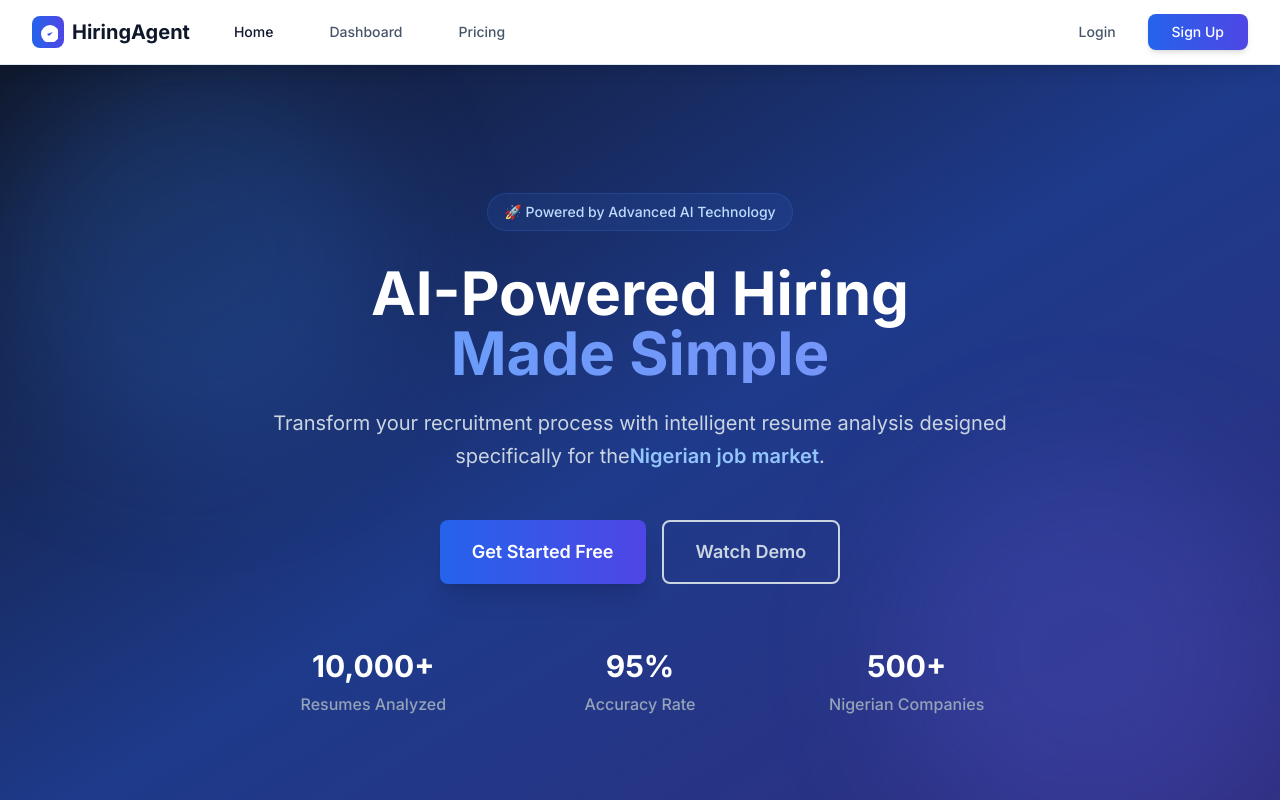
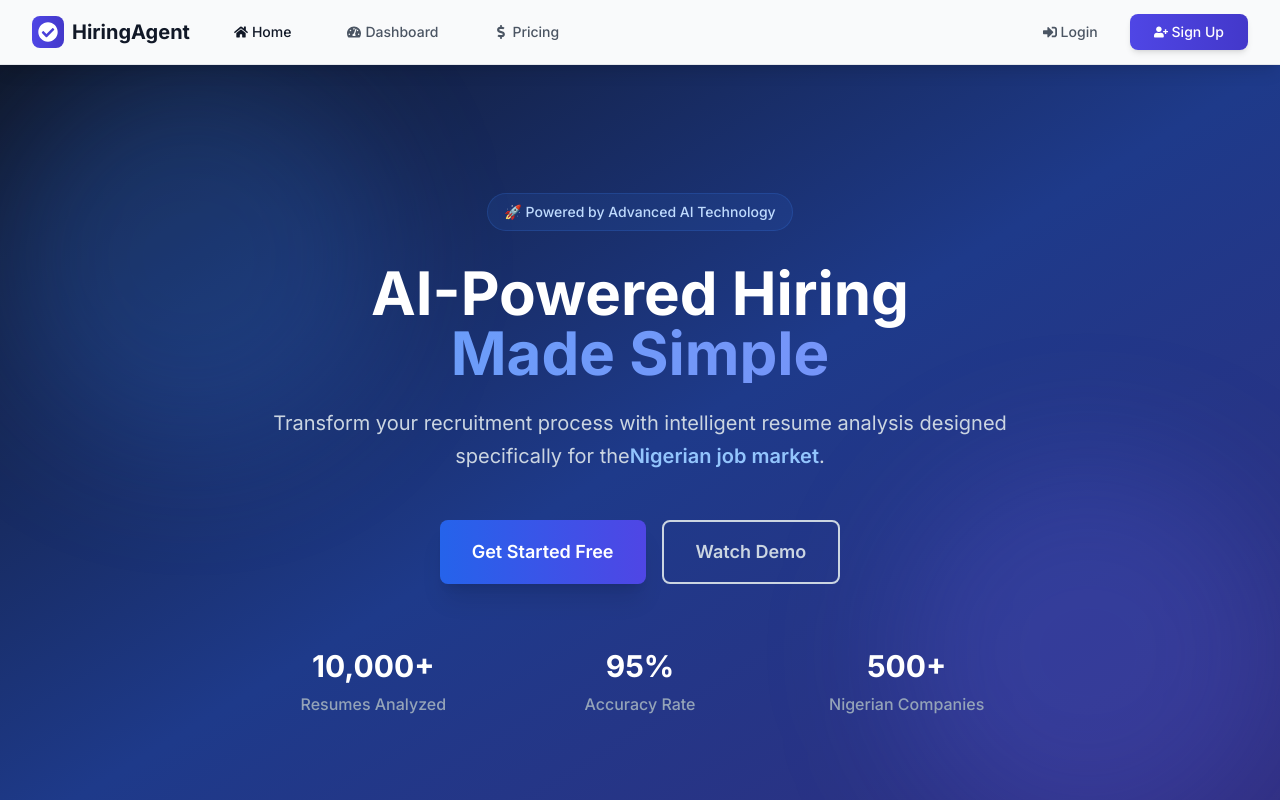
Before and after one commit to mokwathedeveloper/automated_hiring_agent, a Next.js app: page / in a window 1280 px wide. Shown: the top 800 px of the page. Built offline with nearby package versions, Linux system fonts and the light colour scheme.

Commit message:
feat(navbar): Enhance Navbar with icons and professional styling

```diff
--- a/src/components/Navbar.tsx
+++ b/src/components/Navbar.tsx
@@ -2,43 +2,42 @@
 
 import Link from 'next/link';
 import { useState } from 'react';
+import { FaCheckCircle, FaBars, FaHome, FaTachometerAlt, FaDollarSign, FaSignInAlt, FaUserPlus } from 'react-icons/fa'; // Import icons
 
 export default function Navbar() {
   const [isMenuOpen, setIsMenuOpen] = useState(false);
 
   return (
-    <nav className="bg-white/95 backdrop-blur-sm shadow-lg border-b border-slate-200 sticky top-0 z-50">
+    <nav className="bg-gray-50/95 backdrop-blur-sm shadow-lg border-b border-gray-200 sticky top-0 z-50">
       <div className="max-w-7xl mx-auto px-4 sm:px-6 lg:px-8">
         <div className="flex justify-between h-16">
           <div className="flex items-center">
             <Link href="/" className="flex items-center space-x-2">
-              <div className="w-8 h-8 bg-gradient-to-r from-blue-600 to-indigo-600 rounded-lg flex items-center justify-center">
-                <svg className="w-5 h-5 text-white" fill="currentColor" viewBox="0 0 20 20">
-                  <path d="M9 12l2 2 4-4m6 2a9 9 0 11-18 0 9 9 0 0118 0z" />
-                </svg>
+              <div className="w-8 h-8 bg-gradient-to-r from-primary-600 to-primary-700 rounded-lg flex items-center justify-center">
+                <FaCheckCircle className="w-5 h-5 text-white" />
               </div>
-              <span className="text-xl font-bold text-slate-900">HiringAgent</span>
+              <span className="text-xl font-bold text-gray-900">HiringAgent</span>
             </Link>
             <div className="hidden md:ml-8 md:flex md:space-x-8">
-              <Link href="/" className="text-slate-900 hover:text-blue-600 px-3 py-2 text-sm font-medium transition-colors">
-                Home
+              <Link href="/" className="text-gray-900 hover:text-primary-600 px-3 py-2 text-sm font-medium transition-colors flex items-center">
+                <FaHome className="mr-1" /> Home
               </Link>
-              <Link href="/dashboard" className="text-slate-600 hover:text-slate-900 px-3 py-2 text-sm font-medium transition-colors">
-                Dashboard
+              <Link href="/dashboard" className="text-gray-600 hover:text-gray-900 px-3 py-2 text-sm font-medium transition-colors flex items-center">
+                <FaTachometerAlt className="mr-1" /> Dashboard
               </Link>
-              <Link href="/pricing" className="text-slate-600 hover:text-slate-900 px-3 py-2 text-sm font-medium transition-colors">
-                Pricing
+              <Link href="/pricing" className="text-gray-600 hover:text-gray-900 px-3 py-2 text-sm font-medium transition-colors flex items-center">
+                <FaDollarSign className="mr-1" /> Pricing
               </Link>
             </div>
           </div>
 
           <div className="flex items-center space-x-4">
             <div className="hidden md:flex md:items-center md:space-x-4">
-              <button className="text-slate-600 hover:text-slate-900 px-4 py-2 rounded-lg text-sm font-medium transition-colors">
-                Login
+              <button className="text-gray-600 hover:text-gray-900 px-4 py-2 rounded-lg text-sm font-medium transition-colors flex items-center">
+                <FaSignInAlt className="mr-1" /> Login
               </button>
-              <button className="bg-gradient-to-r from-blue-600 to-indigo-600 text-white hover:from-blue-700 hover:to-indigo-700 px-6 py-2 rounded-lg text-sm font-medium shadow-md hover:shadow-lg transition-all duration-200">
-                Sign Up
+              <button className="bg-gradient-to-r from-primary-600 to-primary-700 text-white hover:from-primary-700 hover:to-primary-800 px-6 py-2 rounded-lg text-sm font-medium shadow-md hover:shadow-lg transition-all duration-200 flex items-center">
+                <FaUserPlus className="mr-1" /> Sign Up
               </button>
             </div>
 
@@ -47,9 +46,7 @@ export default function Navbar() {
                 onClick={() => setIsMenuOpen(!isMenuOpen)}
                 className="text-gray-500 hover:text-gray-700 p-2"
               >
-                <svg className="w-6 h-6" fill="none" stroke="currentColor" viewBox="0 0 24 24">
-                  <path strokeLinecap="round" strokeLinejoin="round" strokeWidth={2} d="M4 6h16M4 12h16M4 18h16" />
-                </svg>
+                <FaBars className="w-6 h-6" />
               </button>
             </div>
           </div>
@@ -58,21 +55,21 @@ export default function Navbar() {
         {isMenuOpen && (
           <div className="md:hidden">
             <div className="px-2 pt-2 pb-3 space-y-1 sm:px-3">
-              <Link href="/" className="block px-3 py-2 text-base font-medium text-gray-900">
-                Home
+              <Link href="/" className="block px-3 py-2 text-base font-medium text-gray-900 flex items-center">
+                <FaHome className="mr-2" /> Home
               </Link>
-              <Link href="/dashboard" className="block px-3 py-2 text-base font-medium text-gray-500">
-                Dashboard
+              <Link href="/dashboard" className="block px-3 py-2 text-base font-medium text-gray-500 flex items-center">
+                <FaTachometerAlt className="mr-2" /> Dashboard
               </Link>
-              <Link href="/pricing" className="block px-3 py-2 text-base font-medium text-gray-500">
-                Pricing
+              <Link href="/pricing" className="block px-3 py-2 text-base font-medium text-gray-500 flex items-center">
+                <FaDollarSign className="mr-2" /> Pricing
               </Link>
               <div className="pt-4 pb-3 border-t border-gray-200">
-                <button className="block w-full text-left px-3 py-2 text-base font-medium text-gray-500">
-                  Login
+                <button className="block w-full text-left px-3 py-2 text-base font-medium text-gray-500 flex items-center">
+                  <FaSignInAlt className="mr-2" /> Login
                 </button>
-                <button className="block w-full text-left px-3 py-2 text-base font-medium bg-indigo-600 text-white rounded-md mt-2">
-                  Sign Up
+                <button className="block w-full text-left px-3 py-2 text-base font-medium bg-primary-600 text-white rounded-md mt-2 flex items-center">
+                  <FaUserPlus className="mr-2" /> Sign Up
                 </button>
               </div>
             </div>
```
Also changed, not shown: doc/feat-navbar-icons-styling.md (added, +11 -0 lines).
